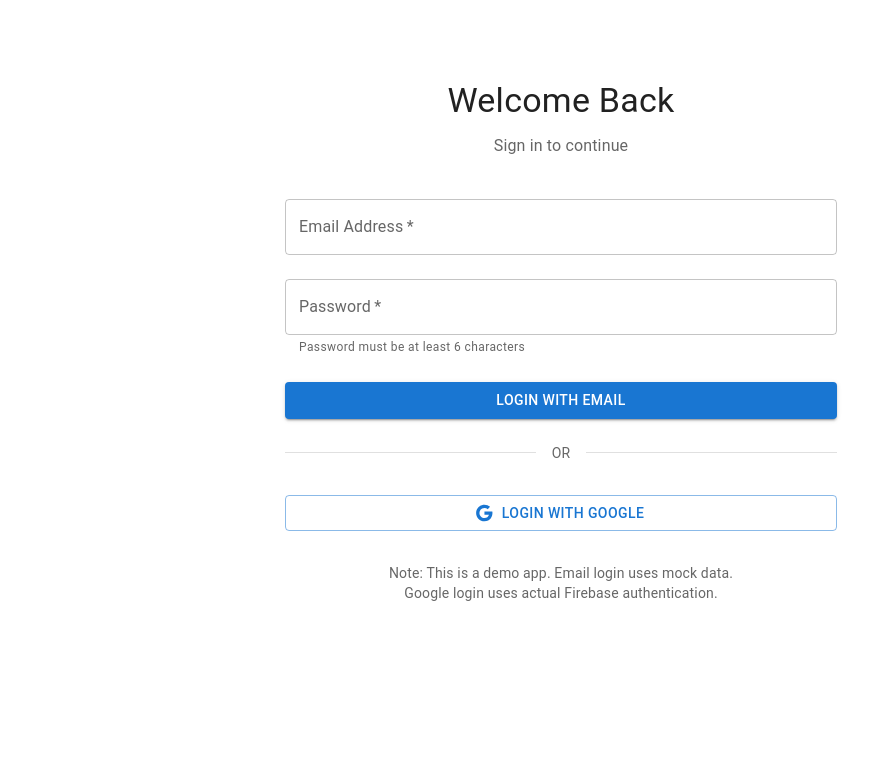
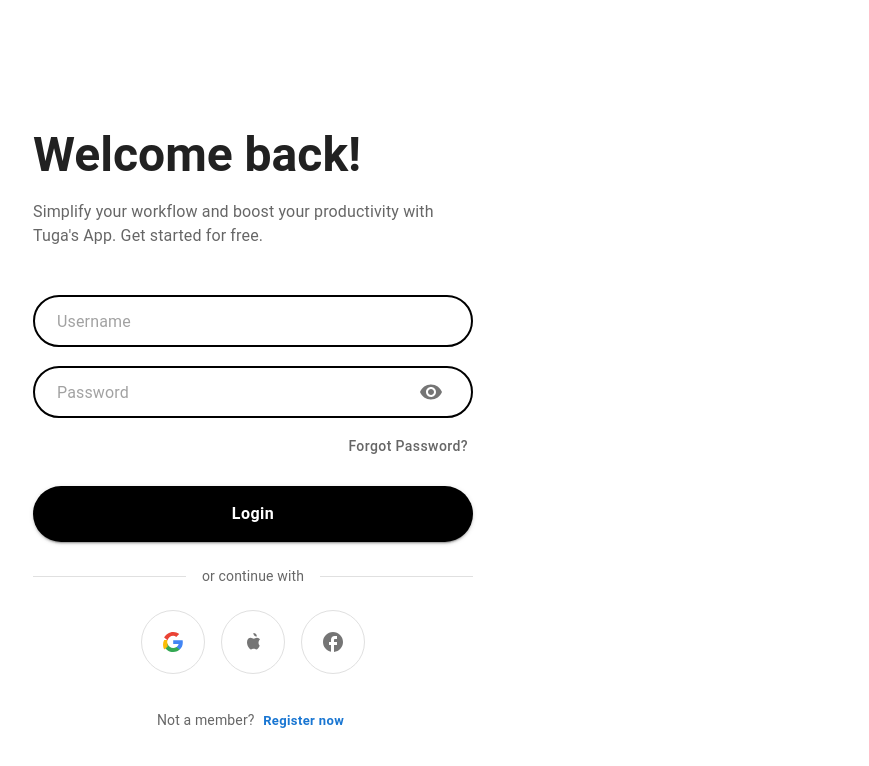
Before and after one commit to dulmini11/react-firebase-login-ui, a React (Vite) app: page / in a window 1280 px wide. Shown: the top 766 px of the page, without its empty margins (79-948 px from the left). Built offline with nearby package versions, Linux system fonts and the light colour scheme.

Commit message:
feat: redesign login page with modern UI and enhanced features

```diff
--- a/src/pages/LoginPage.jsx
+++ b/src/pages/LoginPage.jsx
@@ -1,13 +1,53 @@
 import React, { useState } from "react";
-import {Container,Box,Typography,TextField,Button,Divider,Alert,CircularProgress} from "@mui/material";
-import { Google as GoogleIcon } from "@mui/icons-material";
+import {
+  Container,
+  Box,
+  Grid,
+  Paper,
+  Typography,
+  TextField,
+  Button,
+  Divider,
+  Alert,
+  CircularProgress,
+  IconButton,
+  InputAdornment,
+} from "@mui/material";
+import {
+  Visibility,
+  VisibilityOff,
+} from "@mui/icons-material";
 import { signInWithPopup } from "firebase/auth";
 import { auth, googleProvider } from "../config/firebase";
 import { useNavigate } from "react-router-dom";
 
+// Social media icon components (using simple SVGs for Google, Apple, Facebook)
+const GoogleIcon = () => (
+  <svg width="20" height="20" viewBox="0 0 20 20" fill="none">
+    <path d="M19.8 10.2273C19.8 9.51818 19.7364 8.83636 19.6182 8.18182H10.2V12.05H15.5818C15.3273 13.3 14.5636 14.3591 13.4273 15.0682V17.5773H16.7364C18.7091 15.7682 19.8 13.2727 19.8 10.2273Z" fill="#4285F4"/>
+    <path d="M10.2 20C12.9 20 15.1727 19.1045 16.7364 17.5773L13.4273 15.0682C12.4727 15.6682 11.2636 16.0227 10.2 16.0227C7.59545 16.0227 5.38182 14.1955 4.54091 11.8H1.13636V14.3909C2.68636 17.4455 6.20909 20 10.2 20Z" fill="#34A853"/>
+    <path d="M4.54091 11.8C4.32273 11.2 4.2 10.5591 4.2 9.9C4.2 9.24091 4.32273 8.6 4.54091 8H1.13636C0.418182 9.42273 0 11.0227 0 12.7273C0 14.4318 0.418182 16.0318 1.13636 17.4545L4.54091 14.8636V11.8Z" fill="#FBBC05"/>
+    <path d="M10.2 3.77727C11.3727 3.77727 12.4227 4.18182 13.2409 4.95455L16.1818 2.01364C15.1682 1.08182 12.9 0 10.2 0C6.20909 0 2.68636 2.55455 1.13636 5.60909L4.54091 8.2C5.38182 5.80455 7.59545 3.77727 10.2 3.77727Z" fill="#EA4335"/>
+  </svg>
+);
+
+const AppleIcon = () => (
+  <svg width="20" height="20" viewBox="0 0 20 20" fill="currentColor">
+    <path d="M15.5 10.5C15.5 8.5 17 7.5 17 7.5C17 7.5 15.8 5.8 13.9 5.8C12.4 5.8 11.8 6.7 10.8 6.7C9.7 6.7 8.9 5.8 7.6 5.8C5.9 5.8 4 7.3 4 10.2C4 12.2 4.8 14.3 5.7 15.6C6.4 16.6 7 17.5 8 17.5C9 17.5 9.4 16.8 10.7 16.8C12 16.8 12.3 17.5 13.4 17.5C14.5 17.5 15.1 16.5 15.7 15.6C16.4 14.5 16.6 13.5 16.6 13.4C16.6 13.4 15.5 12.9 15.5 10.5Z"/>
+    <path d="M13 2C13.6 2.7 13.9 3.6 13.8 4.5C12.9 4.6 11.9 4.1 11.3 3.4C10.7 2.7 10.3 1.8 10.4 0.9C11.3 0.9 12.3 1.3 13 2Z"/>
+  </svg>
+);
+
+const FacebookIcon = () => (
+  <svg width="20" height="20" viewBox="0 0 20 20" fill="currentColor">
+    <path d="M20 10C20 4.48 15.52 0 10 0C4.48 0 0 4.48 0 10C0 14.84 3.44 18.87 8 19.8V13H6V10H8V7.5C8 5.57 9.57 4 11.5 4H14V7H12C11.45 7 11 7.45 11 8V10H14V13H11V19.95C16.05 19.45 20 15.19 20 10Z"/>
+  </svg>
+);
+
 function LoginPage() {
   const [email, setEmail] = useState("");
   const [password, setPassword] = useState("");
+  const [showPassword, setShowPassword] = useState(false);
   const [error, setError] = useState("");
   const [loading, setLoading] = useState(false);
   const [googleLoading, setGoogleLoading] = useState(false);
@@ -15,19 +55,18 @@ function LoginPage() {
 
   const handleEmailChange = (e) => setEmail(e.target.value);
   const handlePasswordChange = (e) => setPassword(e.target.value);
+  const handleClickShowPassword = () => setShowPassword(!showPassword);
 
   const handleEmailLogin = async (e) => {
     e.preventDefault();
     setLoading(true);
 
-    // Simple email validation
     if (!/\S+@\S+\.\S+/.test(email)) {
       setError("Invalid email format");
       setLoading(false);
       return;
     }
 
-    // Simple password validation
     if (password.length < 6) {
       setError("Password must be at least 6 characters");
       setLoading(false);
@@ -35,13 +74,9 @@ function LoginPage() {
     }
 
     try {
-      // Simulate API call
       await new Promise(resolve => setTimeout(resolve, 1000));
-
-      // For demo,  create a mock token
       const mockToken = `eyJhbGciOiJIUzI1NiIsInR5cCI6IkpXVCJ9.${btoa(JSON.stringify({ email, timestamp: Date.now() }))}.mock-signature`;
 
-      // Navigate to dashboard with mock data
       navigate("/dashboard", {
         state: {
           userEmail: email,
@@ -61,14 +96,10 @@ function LoginPage() {
     setError("");
 
     try {
-      // Sign in with Google via Firebase
       const result = await signInWithPopup(auth, googleProvider);
       const user = result.user;
-
-      // Get the access token
       const accessToken = await user.getIdToken();
 
-      // Navigate to dashboard with real user data
       navigate("/dashboard", {
         state: {
           userEmail: user.email,
@@ -87,46 +118,149 @@ function LoginPage() {
   };
 
   return (
-    <Container maxWidth="sm">
-      <Box
+    <Container maxWidth="lg" sx={{ minHeight: "100vh", py: 4 }}>
+      <Grid container spacing={0} sx={{ minHeight: "100vh" }}>
+        {/* Left Column - Login Form */}
+        <Grid
+          item
+          xs={12}
+          md={6}
           sx={{
-          mt: 10,
             display: "flex",
-          flexDirection: "column",
             alignItems: "center",
+            justifyContent: "center",
+            px: { xs: 2, sm: 4, md: 6 }
           }}
         >
-        <Typography variant="h4" gutterBottom>
-          Welcome Back
+          <Box sx={{ width: "100%", maxWidth: 440 }}>
+            <Box sx={{ mb: 6 }}>
+              <Typography
+                variant="h3"
+                fontWeight="bold"
+                gutterBottom
+                sx={{ fontSize: { xs: "2rem", sm: "2.5rem", md: "3rem" } }}
+              >
+                Welcome back!
               </Typography>
-        <Typography variant="body1" color="textSecondary" gutterBottom>
-          Sign in to continue
+              <Typography
+                variant="body1"
+                color="text.secondary"
+                sx={{ fontSize: { xs: "0.875rem", sm: "1rem" } }}
+              >
+                Simplify your workflow and boost your productivity with Tuga's App.
+                Get started for free.
               </Typography>
+            </Box>
 
-        <form onSubmit={handleEmailLogin} style={{ width: "100%", marginTop: 20 }}>
+            <form onSubmit={handleEmailLogin}>
+              <Box sx={{ mb: 2.5 }}>
                 <TextField
                   fullWidth
-            label="Email Address"
-            type="email"
+                  placeholder="Username"
                   value={email}
                   onChange={handleEmailChange}
-            margin="normal"
-            required
+                  sx={{
+                    '& .MuiOutlinedInput-root': {
+                      borderRadius: 50,
+                      backgroundColor: "#ffffff",
+                      '&:hover': {
+                        backgroundColor: "#ffffff",
+                      },
+                      '&.Mui-focused': {
+                        backgroundColor: "#ffffff",
+                      },
+                      '& fieldset': {
+                        borderColor: "#000000",
+                        borderWidth: 2,
+                      },
+                      '&:hover fieldset': {
+                        borderColor: "#000000",
+                        borderWidth: 2,
+                      },
+                      '&.Mui-focused fieldset': {
+                        borderColor: "#0f0f0fdc",
+                        borderWidth: 3,
+                      },
+                    },
+                    '& .MuiOutlinedInput-input': {
+                      py: 1.75,
+                      px: 3,
+                    }
+                  }}
                 />
+              </Box>
 
+              <Box sx={{ mb: 1.5 }}>
                 <TextField
                   fullWidth
-            label="Password"
-            type="password"
+                  type={showPassword ? "text" : "password"}
+                  placeholder="Password"
                   value={password}
                   onChange={handlePasswordChange}
-            margin="normal"
-            required
-            helperText="Password must be at least 6 characters"
+                  InputProps={{
+                    endAdornment: (
+                      <InputAdornment position="end">
+                        <IconButton
+                          onClick={handleClickShowPassword}
+                          edge="end"
+                          sx={{ mr: 1 }}
+                        >
+                          {showPassword ? <VisibilityOff /> : <Visibility />}
+                        </IconButton>
+                      </InputAdornment>
+                    ),
+                  }}
+                  sx={{
+                    '& .MuiOutlinedInput-root': {
+                      borderRadius: 50,
+                      backgroundColor: "#ffffff",
+                      '&:hover': {
+                        backgroundColor: "#ffffff",
+                      },
+                      '&.Mui-focused': {
+                        backgroundColor: "#ffffff",
+                      },
+                      '& fieldset': {
+                        borderColor: "#000000",
+                        borderWidth: 2,
+                      },
+                      '&:hover fieldset': {
+                        borderColor: "#000000",
+                        borderWidth: 2,
+                      },
+                      '&.Mui-focused fieldset': {
+                        borderColor: "#0f0f0fdc",
+                        borderWidth: 3,
+                      },
+                    },
+                    '& .MuiOutlinedInput-input': {
+                      py: 1.75,
+                      px: 3,
+                    }
+                  }}
                 />
+              </Box>
+
+              <Box sx={{ display: "flex", justifyContent: "flex-end", mb: 3 }}>
+                <Button
+                  color="inherit"
+                  size="small"
+                  sx={{
+                    textTransform: "none",
+                    fontSize: "0.875rem",
+                    color: "text.secondary",
+                    '&:hover': {
+                      backgroundColor: "transparent",
+                      textDecoration: "underline"
+                    }
+                  }}
+                >
+                  Forgot Password?
+                </Button>
+              </Box>
 
               {error && (
-            <Alert severity="error" sx={{ mt: 2, mb: 2 }}>
+                <Alert severity="error" sx={{ mb: 3, borderRadius: 2 }}>
                   {error}
                 </Alert>
               )}
@@ -135,37 +269,119 @@ function LoginPage() {
                 type="submit"
                 variant="contained"
                 fullWidth
-            sx={{ mt: 2 }}
+                size="large"
                 disabled={loading}
+                sx={{
+                  py: 1.75,
+                  borderRadius: 50,
+                  textTransform: "none",
+                  fontSize: "1rem",
+                  fontWeight: 600,
+                  mb: 3,
+                  backgroundColor: "#000000",
+                  '&:hover': {
+                    backgroundColor: "#333333",
+                  }
+                }}
               >
-            {loading ? <CircularProgress size={24} /> : "Login with Email"}
+                {loading ? <CircularProgress size={24} sx={{ color: "#fff" }} /> : "Login"}
               </Button>
-        </form>
 
-        <Box sx={{ display: "flex", alignItems: "center", my: 3, width: "100%" }}>
+              <Box sx={{ display: "flex", alignItems: "center", mb: 3 }}>
                 <Divider sx={{ flexGrow: 1 }} />
-          <Typography variant="body2" sx={{ mx: 2, color: "text.secondary" }}>
-            OR
+                <Typography
+                  variant="body2"
+                  sx={{
+                    mx: 2,
+                    color: "text.secondary",
+                    fontSize: "0.875rem"
+                  }}
+                >
+                  or continue with
                 </Typography>
                 <Divider sx={{ flexGrow: 1 }} />
               </Box>
 
-        <Button
-          variant="outlined"
-          fullWidth
-          startIcon={<GoogleIcon />}
+              <Box sx={{ display: "flex", gap: 2, mb: 4, justifyContent: "center", alignItems: "center" }}>
+                <IconButton
                   onClick={handleGoogleLogin}
                   disabled={googleLoading}
-          sx={{ mt: 1 }}
+                  sx={{
+                    width: 64,
+                    height: 64,
+                    border: "1px solid #e0e0e0",
+                    borderRadius: "50%",
+                    backgroundColor: "#ffffff",
+                    '&:hover': {
+                      backgroundColor: "#f5f5f5",
+                      borderColor: "#000000",
+                    }
+                  }}
                 >
-          {googleLoading ? <CircularProgress size={24} /> : "Login with Google"}
+                  {googleLoading ? <CircularProgress size={24} /> : <GoogleIcon />}
+                </IconButton>
+
+                <IconButton
+                  onClick={() => alert("Apple login coming soon")}
+                  sx={{
+                    width: 64,
+                    height: 64,
+                    border: "1px solid #e0e0e0",
+                    borderRadius: "50%",
+                    backgroundColor: "#ffffff",
+                    '&:hover': {
+                      backgroundColor: "#f5f5f5",
+                      borderColor: "#000000",
+                    }
+                  }}
+                >
+                  <AppleIcon />
+                </IconButton>
+
+                <IconButton
+                  onClick={() => alert("Facebook login coming soon")}
+                  sx={{
+                    width: 64,
+                    height: 64,
+                    border: "1px solid #e0e0e0",
+                    borderRadius: "50%",
+                    backgroundColor: "#ffffff",
+                    '&:hover': {
+                      backgroundColor: "#f5f5f5",
+                      borderColor: "#000000",
+                    }
+                  }}
+                >
+                  <FacebookIcon />
+                </IconButton>
+              </Box>
+
+              <Box sx={{ textAlign: "center" }}>
+                <Typography variant="body2" color="text.secondary">
+                  Not a member?{" "}
+                  <Button
+                    color="primary"
+                    size="small"
+                    sx={{
+                      textTransform: "none",
+                      fontWeight: 600,
+                      '&:hover': {
+                        backgroundColor: "transparent",
+                        textDecoration: "underline"
+                      }
+                    }}
+                  >
+                    Register now
                   </Button>
-
-        <Typography variant="body2" color="textSecondary" sx={{ mt: 4, textAlign: "center" }}>
-          Note: This is a demo app. Email login uses mock data.<br />
-          Google login uses actual Firebase authentication.
                 </Typography>
               </Box>
+            </form>
+          </Box>
+        </Grid>
+
+        {/* Right Column - Illustration */}
+
+      </Grid>
     </Container>
   );
 }
```
Lines whose indentation alone changed are shown as unchanged.
